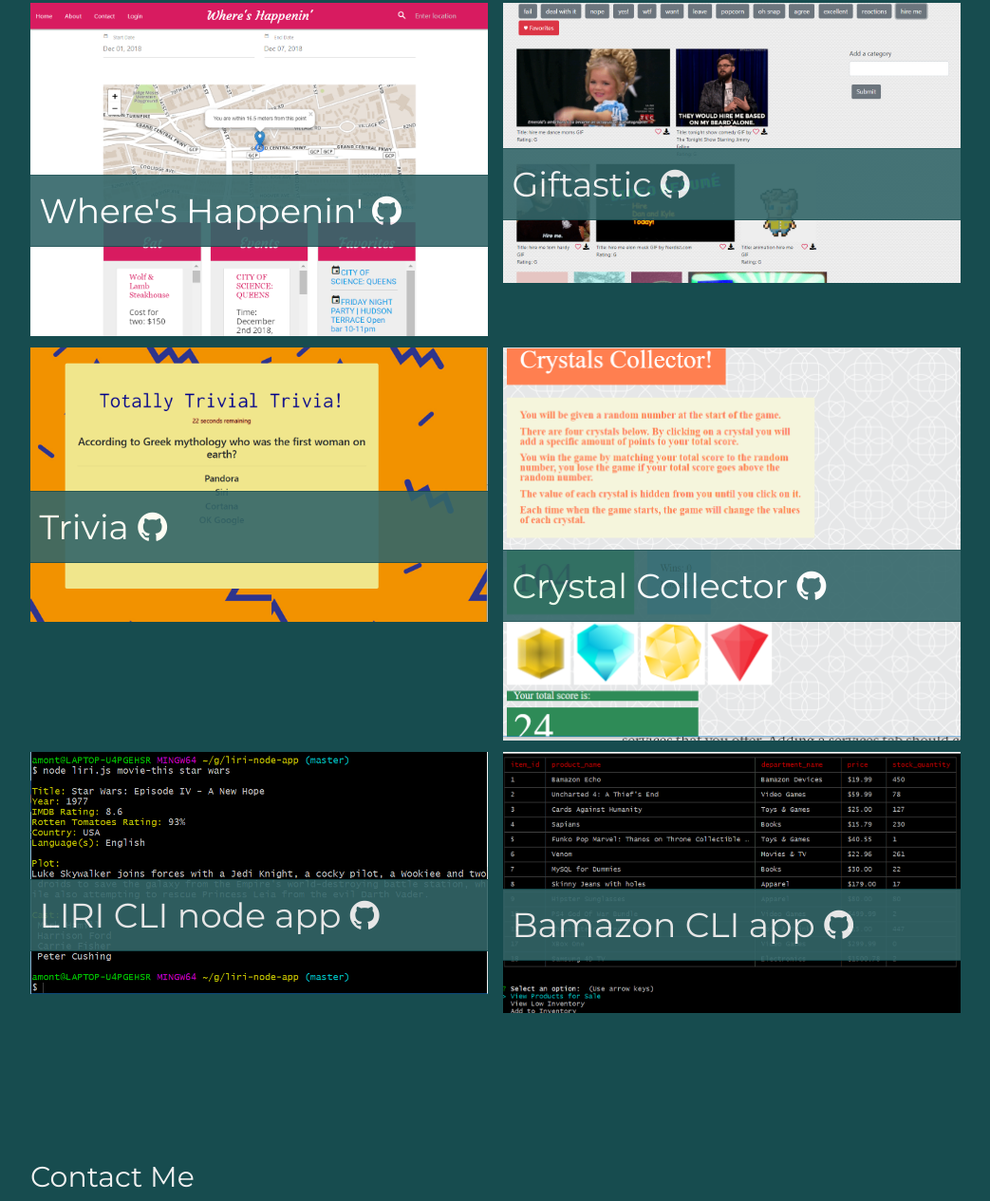
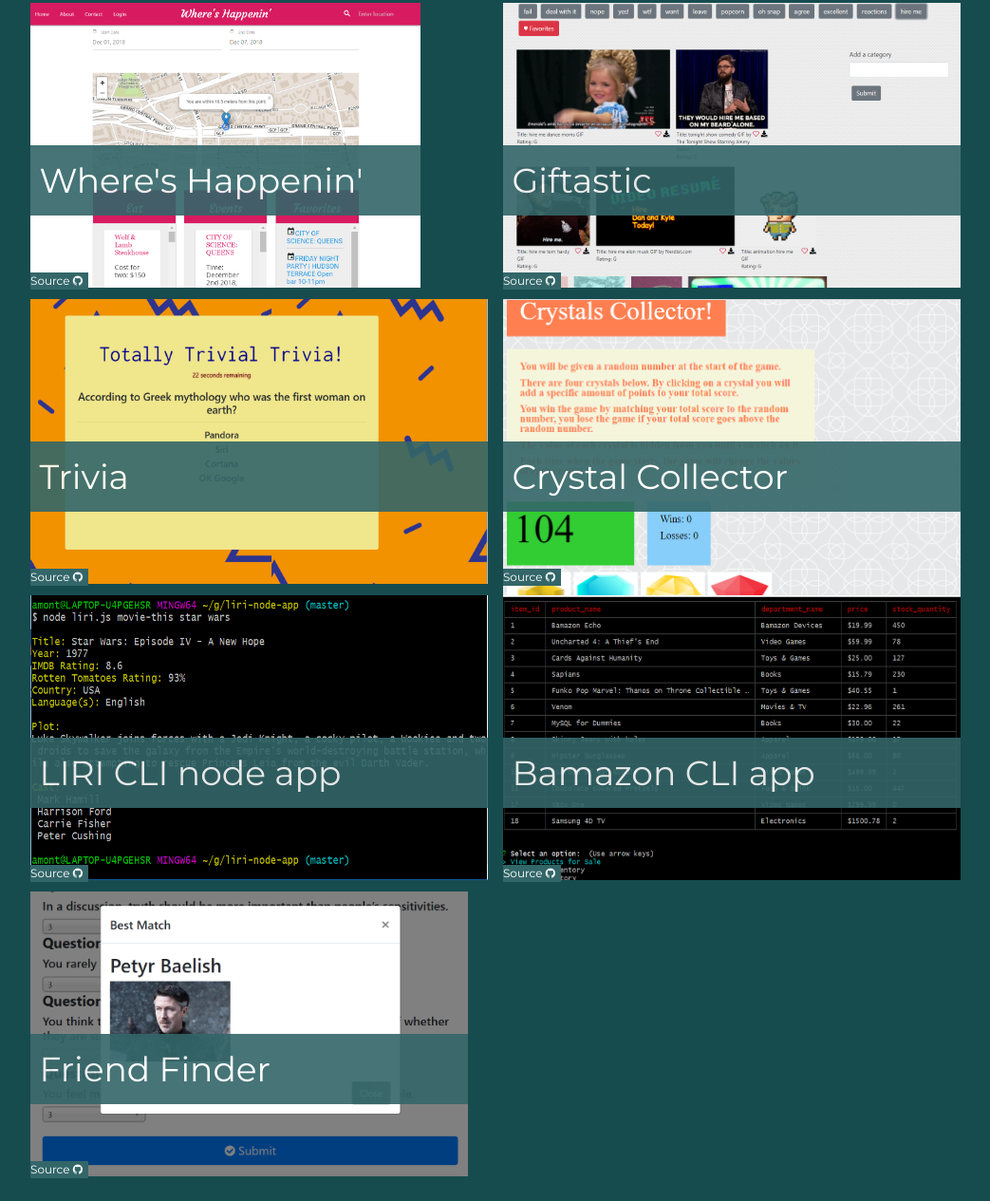
Before and after one commit to amontalto7/MainPortfolio, a plain HTML site: page index.html in a window 1280 px wide. Shown: the part 1491-2756 px from the top of the page at 95% size, without its empty margins (118-1161 px from the left). Drawn offline with nearby package versions, Linux system fonts and the light colour scheme.

Commit message:
fixed portfolio, added friendfinder

```diff
--- a/assets/css/style.css
+++ b/assets/css/style.css
@@ -3,7 +3,10 @@ body, header {
     color: white;
     background-color: #174c4f;
 }
-.w3-row-padding img {margin-bottom: 12px}
+
+/* .w3-row-padding img {margin-bottom: 12px} */
+.w3-half {margin-bottom: 12px}
+
 /* Set the width of the sidebar to 120px */
 .w3-sidebar {width: 120px;background: rgb(233, 151, 151);}
 /* Add a left margin to the "page content" that matches the width of the sidebar (120px) */
@@ -45,9 +48,12 @@ body, header {
 .portfolio-container {
     position: relative;
     text-align: center;
+    height: 300px;
     color: white;
+
     display: inline-block;
     white-space: nowrap;
+    /* margin-bottom: 12px; */
     /* background-color: white; */
 }
 
@@ -58,28 +64,38 @@ body, header {
 .portfolio-label {
     position: absolute;
     top: 50%;
-    /* left: 16px; */
     width: 100%;
     display: flex;
     background-color: #336669;
-    /* z-index: 5; */
     opacity: .90;
-    border-top: 1px solid #174c4f;
-    border-bottom: 1px solid #174c4f;
+    /* border-top: 1px solid #174c4f; */
+    /* border-bottom: 1px solid #174c4f; */
 }
 
-.portfolio-label > a {
+.portfolio-label > a, .github > a {
     text-decoration: none;
-    /* font-weight: bold; */
 }
 
-.portfolio-label:hover{
-    border-top: 1px solid #35174f;
-    border-bottom: 1px solid #35174f;
+.portfolio-label:hover, .github:hover {
     color: gold;
     background-color: #174c4f;
 }
 
+.pimage {
+    height:100%;
+    width:100%;
+    /* max-width: 100%; */
+    /* max height: 100%; */
+    /* object-fit: cover; */
+}
+
+.github {
+    position: absolute;
+    bottom: -14px;
+    /* left: 5px; */
+    background-color: #336669;
+    font-size: .8em;
+}
 /* Remove margins from "page content" on small screens */
 @media only screen and (max-width: 640px) {
     #main {margin-left: 0}
@@ -89,6 +105,11 @@ body, header {
         width: 200px;
     }
 
+    .portfolio-container {
+    margin-left: 10px;
+    margin-right: 10px;
+}
+
     .portfolio-label {
         font-size: 10;
     }
--- a/index.html
+++ b/index.html
@@ -86,44 +86,57 @@
     <div class="w3-row-padding" style="margin:0 -16px">
       <div class="w3-half">
         <div class="portfolio-container w3-hover">
-          <a href="https://amontalto7.github.io/WheresHappening/" target="_blank"><img src="assets/images/WheresHappenin.png" style="width:100%" alt="Where's Happenin"></a>
-          <a href="https://github.com/amontalto7/WheresHappening" target="_blank">
+          <a href="https://amontalto7.github.io/WheresHappening/" target="_blank">
+            <img class="pimage" src="assets/images/WheresHappenin.png" style="width:100%" alt="Where's Happenin">
             <div class="portfolio-label">
-              <h1>&nbsp;Where's Happenin' <i class="fa fa-github"></i></h1>
+              <h1>&nbsp;Where's Happenin'</i></h1>
             </div>
           </a>
+          <a href="https://github.com/amontalto7/WheresHappening" target="_blank">
+            <p class="github">Source <i class="fa fa-github"> &nbsp;</i></p>
+          </a>
+
         </div>
 
       </div>
       <div class="w3-half">
         <div class="portfolio-container w3-hover">
-          <a href="https://amontalto7.github.io/GifTastic/" target="_blank"><img src="assets/images/GifTastic.PNG" style="width:100%" alt="GifTastic"></a>
-          <a href="https://github.com/amontalto7/GifTastic" target="_blank">
+          <a href="https://amontalto7.github.io/GifTastic/" target="_blank">
+            <img class="pimage" src="assets/images/GifTastic.PNG" alt="GifTastic">
             <div class="portfolio-label">
-              <h1>&nbsp;Giftastic <i class="fa fa-github"></i></h1>
+              <h1>&nbsp;Giftastic</h1>
             </div>
-          </a>
+            </a>
+            <a href="https://github.com/amontalto7/GifTastic" target="_blank">
+              <p class="github">Source <i class="fa fa-github"> &nbsp;</i></p>
+            </a>
         </div>
       </div>
     </div>
     <div class="w3-row-padding" style="margin:0 -16px">
       <div class="w3-half">
         <div class="portfolio-container w3-hover">
-          <a href="https://amontalto7.github.io/TriviaGame/" target="_blank"><img src="assets/images/Trivia.PNG" style="width:100%" alt="Trivia Game"></a>
+          <a href="https://amontalto7.github.io/TriviaGame/" target="_blank">
+            <img class="pimage" src="assets/images/Trivia.PNG" alt="Trivia Game">
+            <div class="portfolio-label">
+              <h1>&nbsp;Trivia</h1>
+            </div>
+          </a>
           <a href="https://github.com/amontalto7/TriviaGame" target="_blank">
-            <div class="portfolio-label">
-              <h1>&nbsp;Trivia <i class="fa fa-github"></i></h1>
-            </div>
+            <p class="github">Source <i class="fa fa-github"> &nbsp;</i></p>
           </a>
         </div>
       </div>
       <div class="w3-half">
         <div class="portfolio-container w3-hover">
-          <a href="https://amontalto7.github.io/Crystal-Collector/" target="_blank"><img src="assets/images/CrystalCollector.PNG" style="width:100%" alt="Crystal Collector"></a>
+          <a href="https://amontalto7.github.io/Crystal-Collector/" target="_blank">
+            <img src="assets/images/CrystalCollector.PNG" style="width:100%" alt="Crystal Collector">
+            <div class="portfolio-label">
+              <h1>&nbsp;Crystal Collector</h1>
+            </div>
+          </a>
           <a href="https://github.com/amontalto7/Crystal-Collector" target="_blank">
-            <div class="portfolio-label">
-              <h1>&nbsp;Crystal Collector <i class="fa fa-github"></i></h1>
-            </div>
+            <p class="github">Source <i class="fa fa-github"> &nbsp;</i></p>
           </a>
         </div>
       </div>
@@ -132,33 +145,49 @@
     <div class="w3-row-padding" style="margin:0 -16px">
       <div class="w3-half">
         <div class="portfolio-container w3-hover">
-          <a href="https://github.com/amontalto7/liri-node-app" target="_blank"><img src="assets/images/liri.png" style="width:100%" alt="Liri node app"></a>
           <a href="https://github.com/amontalto7/liri-node-app" target="_blank">
+            <img class="pimage" src="assets/images/liri.png" alt="Liri node app">
             <div class="portfolio-label">
-              <h1>&nbsp;LIRI CLI node app <i class="fa fa-github"></i></h1>
+              <h1>&nbsp;LIRI CLI node app</h1>
             </div>
+          </a>
+          <a href="https://github.com/amontalto7/liri-node-app" target="_blank">
+            <p class="github">Source <i class="fa fa-github"> &nbsp;</i></p>
           </a>
         </div>
       </div>
       <div class="w3-half">
         <div class="portfolio-container w3-hover">
-          <a href="https://github.com/amontalto7/Bamazon" target="_blank"><img src="assets/images/bamazon.png" style="width:100%" alt="Bamazon storefront"></a>
           <a href="https://github.com/amontalto7/Bamazon" target="_blank">
+            <img class="pimage" src="assets/images/bamazon.png" alt="Bamazon storefront">
             <div class="portfolio-label">
-              <h1>&nbsp;Bamazon CLI app <i class="fa fa-github"></i></h1>
+              <h1>&nbsp;Bamazon CLI app</h1>
             </div>
+          </a>
+            <a href="https://github.com/amontalto7/Bamazon" target="_blank">
+            <p class="github">Source <i class="fa fa-github"> &nbsp;</i></p>
           </a>
         </div>
       </div>
     </div>
-    <!-- <div class="w3-row-padding" style="margin:0 -16px">
+    <div class="w3-row-padding" style="margin:0 -16px">
       <div class="w3-half">
-        [ box ]
+        <div class="portfolio-container w3-hover">
+          <a href="https://pacific-plateau-97205.herokuapp.com/" target="_blank">
+            <img class="pimage" src="assets/images/friendFinder.png" alt="Friend Finder">
+            <div class="portfolio-label">
+              <h1>&nbsp;Friend Finder</h1>
+            </div>
+          </a>
+            <a href="https://github.com/amontalto7/FriendFinder" target="_blank">
+            <p class="github">Source <i class="fa fa-github"> &nbsp;</i></p>
+          </a>
+        </div>
       </div>
       <div class="w3-half">
-        [ box ]
+        <!-- [ box ] -->
       </div>
-    </div> -->
+    </div>
 
 
 
@@ -196,10 +225,10 @@
     <!-- Footer -->
   <footer class="w3-content w3-padding-64 w3-text-light-gray w3-xlarge">
     <a href="https://www.facebook.com/amontalto" target="_blank"><i class="fa fa-facebook-official w3-hover-opacity"></i></a>
-    <i class="fa fa-instagram w3-hover-opacity"></i>
+    <!-- <i class="fa fa-instagram w3-hover-opacity"></i> -->
     <a href="https://github.com/amontalto7" target="_blank"><i class="fa fa-github w3-hover-opacity"></i></a>
     <!-- <i class="fa fa-pinterest-p w3-hover-opacity"></i> -->
-    <i class="fa fa-twitter w3-hover-opacity"></i>
+    <a href="https://twitter.com/ant4u" target="_blank"><i class="fa fa-twitter w3-hover-opacity"></i></a>
     <a href="https://www.linkedin.com/in/anthony-montalto-b4811a2" target="_blank"><i class="fa fa-linkedin w3-hover-opacity"></i></a>
     <p class="w3-medium">Powered by <a href="https://www.w3schools.com/w3css/default.asp" target="_blank" class="w3-hover-text-green">w3.css</a></p>
   <!-- End footer -->
```
Also changed, not shown: assets/images/friendFinder.png (added).
